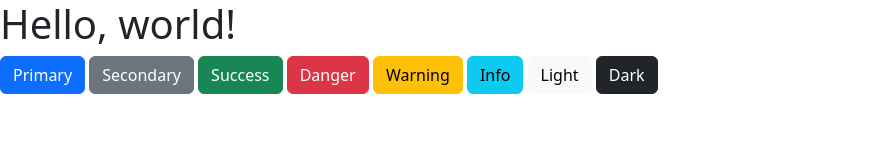
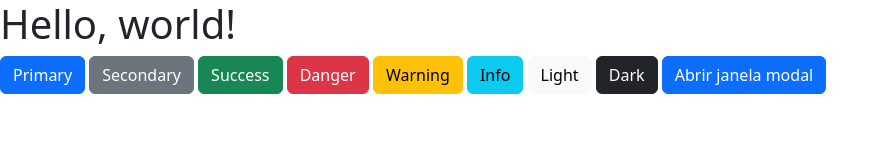
Before and after one commit to xbeastgameplay/ifintroweb2, a plain HTML site: page 03/index.html in a window 1280 px wide. Shown: the whole page, without its empty margins (0-889 px from the left). Drawn offline with nearby package versions, Linux system fonts and the light colour scheme.

Commit message:
Update index.html

```diff
--- a/03/index.html
+++ b/03/index.html
@@ -18,6 +18,10 @@
     <button class="btn btn-dark">Dark</button>
     <script src="https://cdn.jsdelivr.net/npm/bootstrap@5.3.3/dist/js/bootstrap.bundle.min.js" integrity="sha384-YvpcrYf0tY3lHB60NNkmXc5s9fDVZLESaAA55NDzOxhy9GkcIdslK1eN7N6jIeHz" crossorigin="anonymous"></script>
   </body>
+
+  <button type="button" class="btn btn-primary" data-bs-toggle="modal" data-bs-target="#Janelamodal">
+    Abrir janela modal
+  </button>
 
   <div id="Primary" class="modal">
 
```
